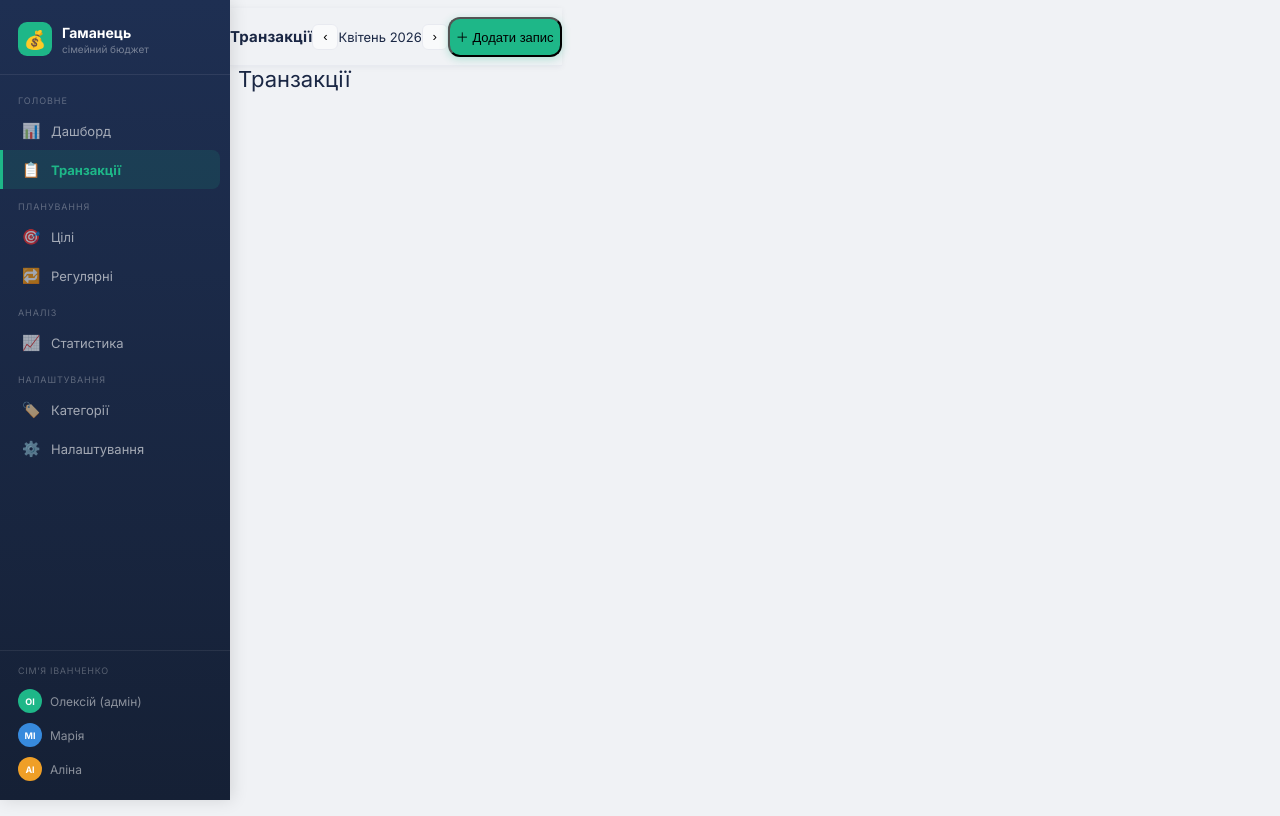
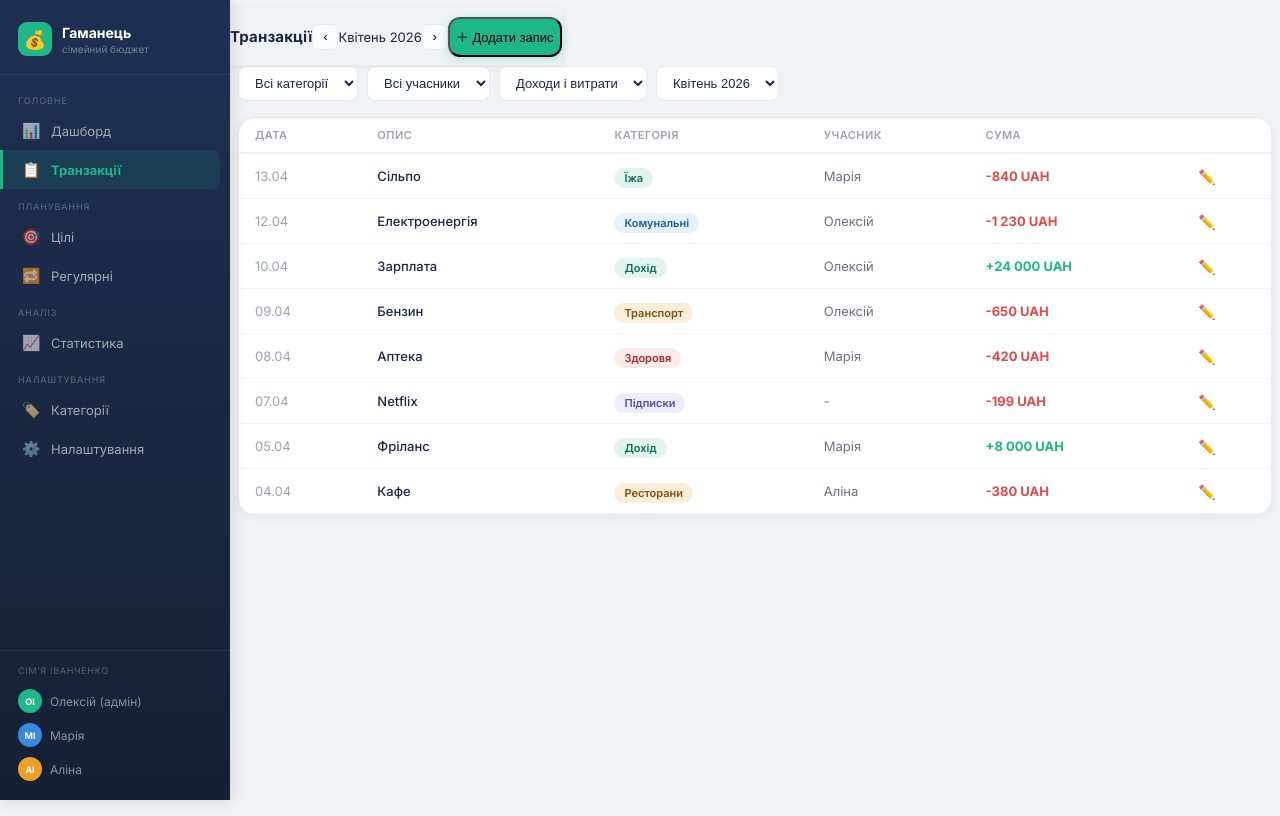
Before and after one commit to Kozova/family-budget, a Next.js app: page /transactions in a window 1280 px wide. Built offline with nearby package versions, Linux system fonts and the light colour scheme.

Commit message:
feat: transactions page

```diff
--- a/src/app/(dashboard)/transactions/page.tsx
+++ b/src/app/(dashboard)/transactions/page.tsx
@@ -1,3 +1,68 @@
+"use client";
+
+const txs = [
+  { id:1, date:"13.04", name:"Сільпо", category:"Їжа", member:"Марія", amount:-840, currency:"UAH" },
+  { id:2, date:"12.04", name:"Електроенергія", category:"Комунальні", member:"Олексій", amount:-1230, currency:"UAH" },
+  { id:3, date:"10.04", name:"Зарплата", category:"Дохід", member:"Олексій", amount:24000, currency:"UAH" },
+  { id:4, date:"09.04", name:"Бензин", category:"Транспорт", member:"Олексій", amount:-650, currency:"UAH" },
+  { id:5, date:"08.04", name:"Аптека", category:"Здоровя", member:"Марія", amount:-420, currency:"UAH" },
+  { id:6, date:"07.04", name:"Netflix", category:"Підписки", member:"-", amount:-199, currency:"UAH" },
+  { id:7, date:"05.04", name:"Фріланс", category:"Дохід", member:"Марія", amount:8000, currency:"UAH" },
+  { id:8, date:"04.04", name:"Кафе", category:"Ресторани", member:"Аліна", amount:-380, currency:"UAH" },
+];
+
+const catColors: Record<string, { bg: string; color: string }> = {
+  "Їжа":       { bg:"#E1F5EE", color:"#0F6E56" },
+  "Комунальні": { bg:"#E6F1FB", color:"#185FA5" },
+  "Дохід":     { bg:"#E1F5EE", color:"#0F6E56" },
+  "Транспорт": { bg:"#FAEEDA", color:"#854F0B" },
+  "Здоровя":   { bg:"#FCEBEB", color:"#A32D2D" },
+  "Підписки":  { bg:"#EEEDFE", color:"#534AB7" },
+  "Ресторани": { bg:"#FAEEDA", color:"#854F0B" },
+};
+
 export default function TransactionsPage() {
-  return <div className="text-[22px] font-bold text-[#1A2744]">Транзакції</div>;
+  return (
+    <div>
+      <div style={{ display:"flex", gap:9, marginBottom:16, flexWrap:"wrap" }}>
+        {["Всі категорії","Всі учасники","Доходи і витрати","Квітень 2026"].map(f => (
+          <select key={f} defaultValue={f} style={{ border:"1.5px solid #E8EAF0", borderRadius:8, padding:"8px 12px", fontSize:13, background:"#fff", color:"#1A2744", cursor:"pointer", outline:"none" }}>
+            <option>{f}</option>
+          </select>
+        ))}
+      </div>
+      <div style={{ background:"#fff", borderRadius:16, border:"1px solid #E8EAF0", boxShadow:"0 2px 8px rgba(26,39,68,.06)", overflow:"hidden" }}>
+        <table style={{ width:"100%", borderCollapse:"collapse" }}>
+          <thead>
+            <tr style={{ borderBottom:"2px solid #F0F2F5" }}>
+              {["Дата","Опис","Категорія","Учасник","Сума",""].map(h => (
+                <th key={h} style={{ fontSize:11, color:"#9CA3AF", fontWeight:600, textAlign:"left", padding:"10px 16px", letterSpacing:"0.04em", textTransform:"uppercase" }}>{h}</th>
+              ))}
+            </tr>
+          </thead>
+          <tbody>
+            {txs.map(tx => {
+              const cat = catColors[tx.category] || { bg:"#F0F2F5", color:"#6B7280" };
+              return (
+                <tr key={tx.id} style={{ borderBottom:"1px solid #F5F5F8", cursor:"pointer", transition:"background .12s" }}
+                  onMouseEnter={e => (e.currentTarget as HTMLElement).style.background = "#F9FAFB"}
+                  onMouseLeave={e => (e.currentTarget as HTMLElement).style.background = "transparent"}>
+                  <td style={{ padding:"12px 16px", fontSize:13, color:"#9CA3AF", whiteSpace:"nowrap" }}>{tx.date}</td>
+                  <td style={{ padding:"12px 16px", fontSize:13, color:"#1A2744", fontWeight:500 }}>{tx.name}</td>
+                  <td style={{ padding:"12px 16px" }}>
+                    <span style={{ fontSize:11, padding:"3px 10px", borderRadius:20, fontWeight:600, background:cat.bg, color:cat.color }}>{tx.category}</span>
+                  </td>
+                  <td style={{ padding:"12px 16px", fontSize:13, color:"#6B7280" }}>{tx.member}</td>
+                  <td style={{ padding:"12px 16px", fontSize:13, fontWeight:700, color:tx.amount > 0 ? "#1EB788" : "#E24B4A", whiteSpace:"nowrap" }}>
+                    {tx.amount > 0 ? "+" : ""}{tx.amount.toLocaleString("uk-UA")} {tx.currency}
+                  </td>
+                  <td style={{ padding:"12px 16px", fontSize:14, color:"#9CA3AF", cursor:"pointer" }}>✏️</td>
+                </tr>
+              );
+            })}
+          </tbody>
+        </table>
+      </div>
+    </div>
+  );
 }
```
